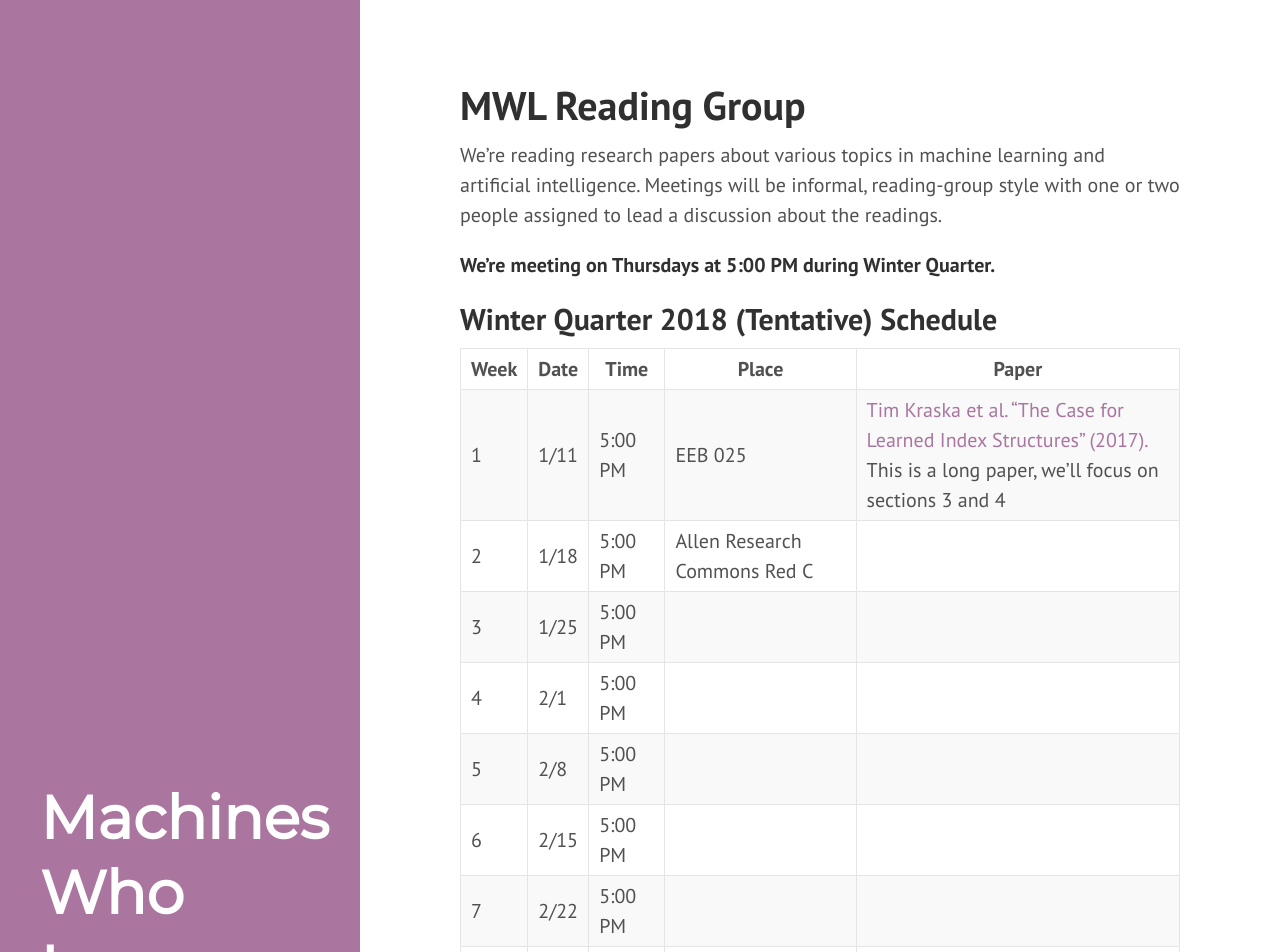
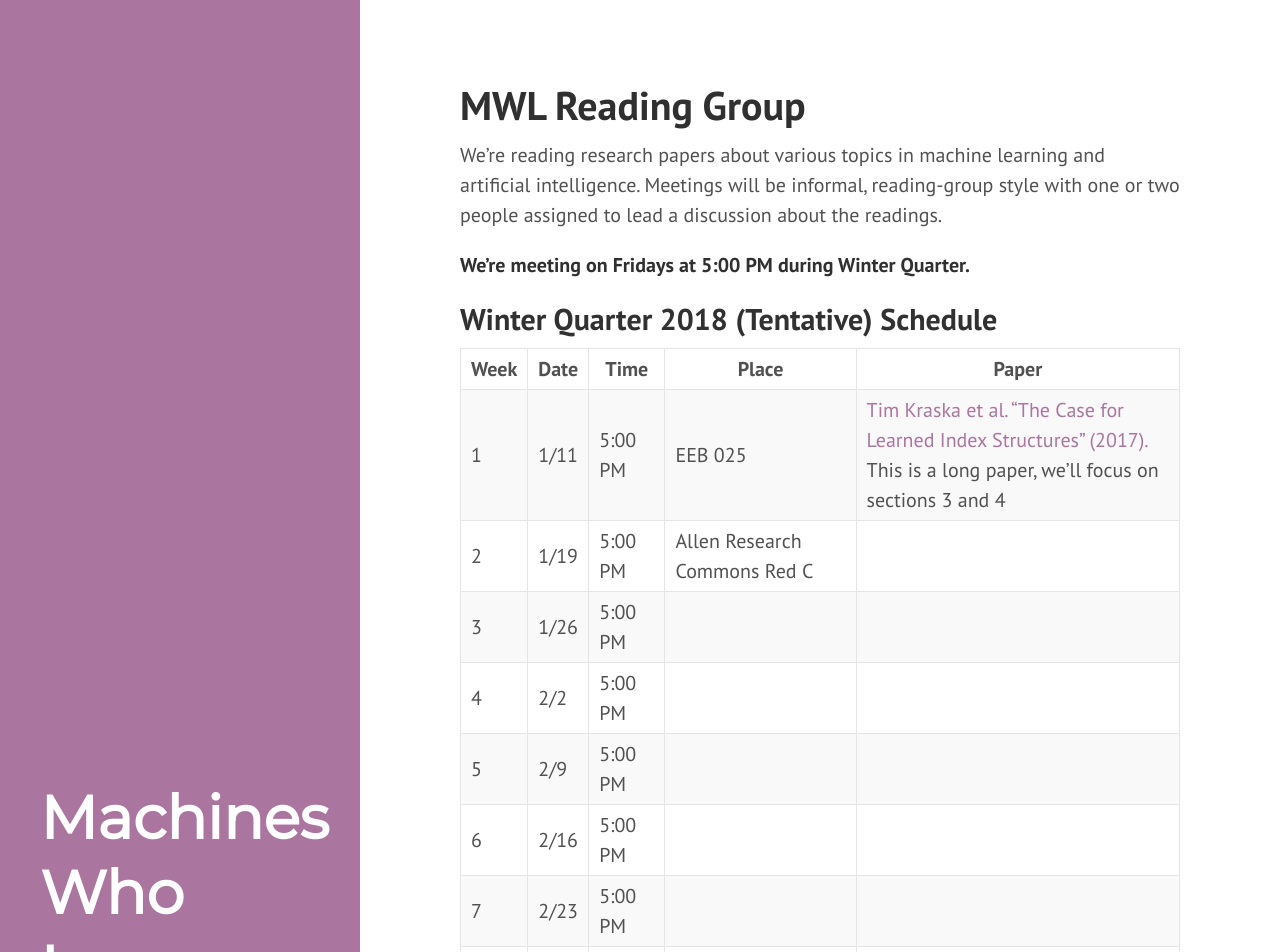
Before and after one commit to MachinesWhoLearn/machineswholearn.github.io, a Jekyll site: the page built from mwl_reading_group.md, in a window 1280 px wide and 1400 px high. Shown: the top 952 px of the window. Built offline with Jekyll 4.4.1, drawn with Linux system fonts in a browser that asks for light colours.

Commit message:
Edit to fridays

```diff
--- a/mwl_reading_group.md
+++ b/mwl_reading_group.md
@@ -7,21 +7,21 @@ We're reading research papers about various topics in machine learning and
 artificial intelligence. Meetings will be informal, reading-group style with one
 or two people assigned to lead a discussion about the readings.
 
-**We're meeting on Thursdays at 5:00 PM during Winter Quarter.**
+**We're meeting on Fridays at 5:00 PM during Winter Quarter.**
 
 ## Winter Quarter 2018 (Tentative) Schedule
 
 | Week | Date | Time | Place | Paper |
 |------|------|---------|---------|----------------------------------------------------------------------------------------------------------------------------------------------------------------------------------------------------------------------------------------------------------------|
 | 1 | 1/11 | 5:00 PM | EEB 025 | [Tim Kraska et al. "The Case for Learned Index Structures" (2017).](https://www.semanticscholar.org/paper/The-Case-for-Learned-Index-Structures-Kraska-Beutel/64a418a61bc7e427fd33980764759db646e48ceb) <br> This is a long paper, we'll focus on sections 3 and 4 |
-| 2 | 1/18 | 5:00 PM | Allen Research Commons Red C |  |
-| 3 | 1/25 | 5:00 PM |  |  |
-| 4 | 2/1 | 5:00 PM |  |  |
-| 5 | 2/8 | 5:00 PM |  |  |
-| 6 | 2/15 | 5:00 PM |  |  |
-| 7 | 2/22 | 5:00 PM |  |  |
-| 8 | 3/1 | 5:00 PM |  |  |
-| 9 | 3/8 | 5:00 PM |  |  |
+| 2 | 1/19 | 5:00 PM | Allen Research Commons Red C |  |
+| 3 | 1/26 | 5:00 PM |  |  |
+| 4 | 2/2 | 5:00 PM |  |  |
+| 5 | 2/9 | 5:00 PM |  |  |
+| 6 | 2/16 | 5:00 PM |  |  |
+| 7 | 2/23 | 5:00 PM |  |  |
+| 8 | 3/2 | 5:00 PM |  |  |
+| 9 | 3/9 | 5:00 PM |  |  |
 
 
 ## Subscribe to our calendar
```
